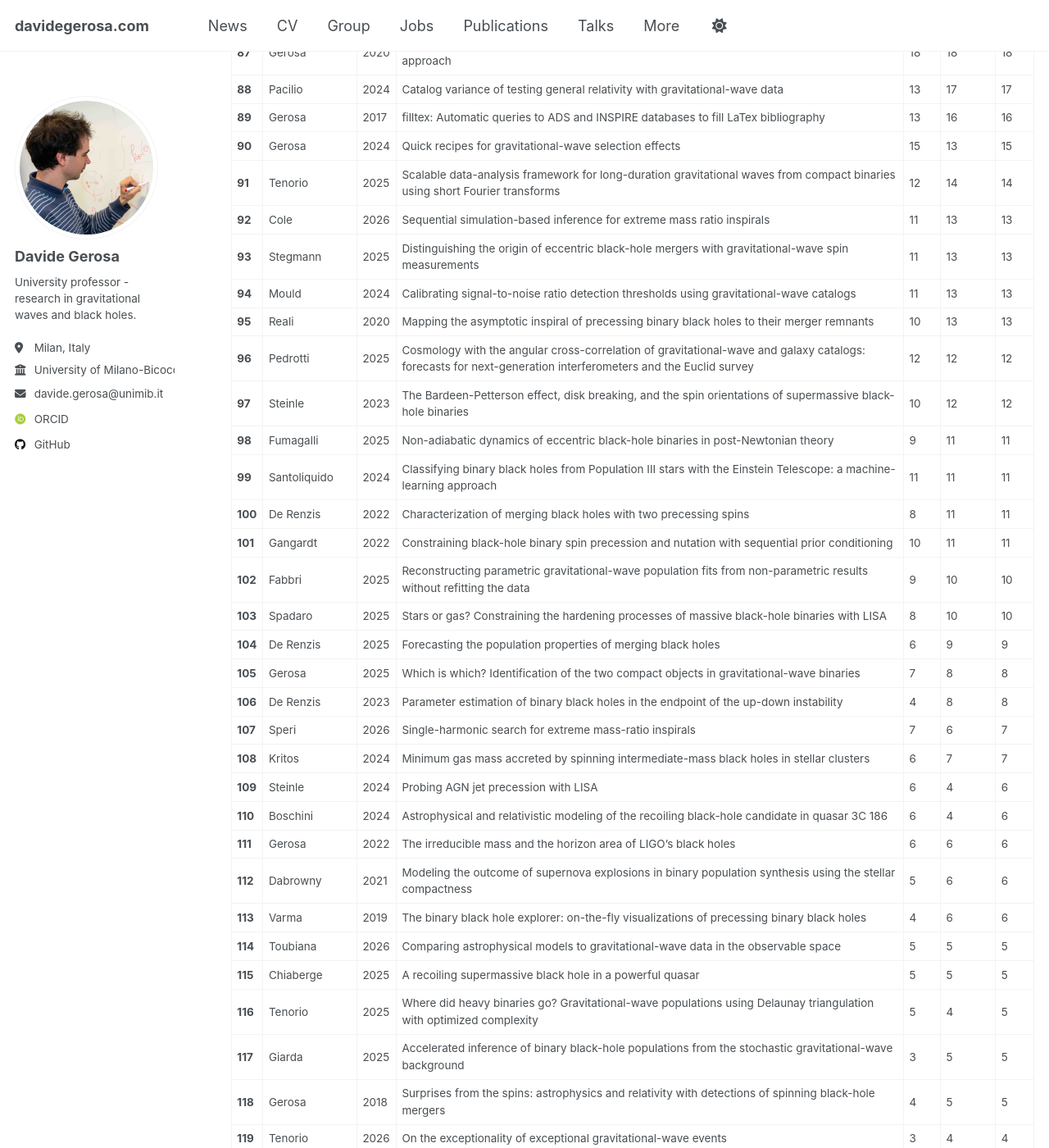
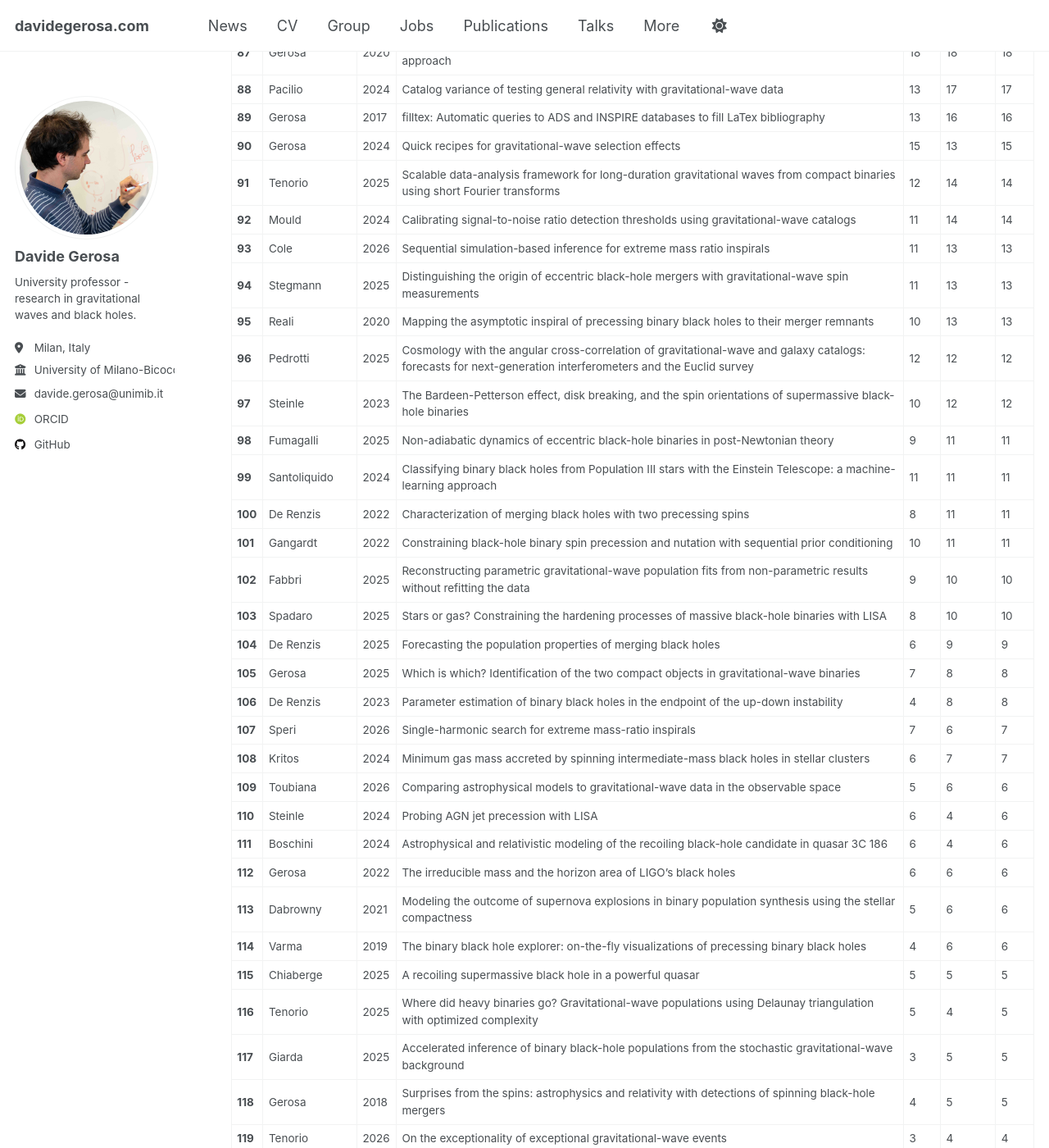
Before and after one commit to dgerosa/website, a Jekyll site: the page built from _pages/citations.md, in a window 1280 px wide and 1400 px high, scrolled down 3988 px. Shown: the whole window at 82% size. Built offline with Jekyll 4.4.1, drawn with Linux system fonts in a browser that asks for light colours; some web fonts are replaced; some of the changed text lies outside the part shown.

Commit message:
Website update from workflow

```diff
--- a/_pages/_citations.md
+++ b/_pages/_citations.md
@@ -100,9 +100,9 @@
 | **89** | Gerosa | 2017 | filltex: Automatic queries to ADS and INSPIRE databases to fill LaTex bibliography | 13 | 16 | 16 |
 | **90** | Gerosa | 2024 | Quick recipes for gravitational-wave selection effects | 15 | 13 | 15 |
 | **91** | Tenorio | 2025 | Scalable data-analysis framework for long-duration gravitational waves from compact binaries using short Fourier transforms | 12 | 14 | 14 |
-| **92** | Cole | 2026 | Sequential simulation-based inference for extreme mass ratio inspirals | 11 | 13 | 13 |
-| **93** | Stegmann | 2025 | Distinguishing the origin of eccentric black-hole mergers with gravitational-wave spin measurements | 11 | 13 | 13 |
-| **94** | Mould | 2024 | Calibrating signal-to-noise ratio detection thresholds using gravitational-wave catalogs | 11 | 13 | 13 |
+| **92** | Mould | 2024 | Calibrating signal-to-noise ratio detection thresholds using gravitational-wave catalogs | 11 | 14 | 14 |
+| **93** | Cole | 2026 | Sequential simulation-based inference for extreme mass ratio inspirals | 11 | 13 | 13 |
+| **94** | Stegmann | 2025 | Distinguishing the origin of eccentric black-hole mergers with gravitational-wave spin measurements | 11 | 13 | 13 |
 | **95** | Reali | 2020 | Mapping the asymptotic inspiral of precessing binary black holes to their merger remnants | 10 | 13 | 13 |
 | **96** | Pedrotti | 2025 | Cosmology with the angular cross-correlation of gravitational-wave and galaxy catalogs: forecasts for next-generation interferometers and the Euclid survey | 12 | 12 | 12 |
 | **97** | Steinle | 2023 | The Bardeen-Petterson effect, disk breaking, and the spin orientations of supermassive black-hole binaries | 10 | 12 | 12 |
@@ -117,22 +117,22 @@
 | **106** | De Renzis | 2023 | Parameter estimation of binary black holes in the endpoint of the up-down instability | 4 | 8 | 8 |
 | **107** | Speri | 2026 | Single-harmonic search for extreme mass-ratio inspirals | 7 | 6 | 7 |
 | **108** | Kritos | 2024 | Minimum gas mass accreted by spinning intermediate-mass black holes in stellar clusters | 6 | 7 | 7 |
-| **109** | Steinle | 2024 | Probing AGN jet precession with LISA | 6 | 4 | 6 |
-| **110** | Boschini | 2024 | Astrophysical and relativistic modeling of the recoiling black-hole candidate in quasar 3C 186 | 6 | 4 | 6 |
-| **111** | Gerosa | 2022 | The irreducible mass and the horizon area of LIGO's black holes | 6 | 6 | 6 |
-| **112** | Dabrowny | 2021 | Modeling the outcome of supernova explosions in binary population synthesis using the stellar compactness | 5 | 6 | 6 |
-| **113** | Varma | 2019 | The binary black hole explorer: on-the-fly visualizations of precessing binary black holes | 4 | 6 | 6 |
-| **114** | Toubiana | 2026 | Comparing astrophysical models to gravitational-wave data in the observable space | 5 | 5 | 5 |
+| **109** | Toubiana | 2026 | Comparing astrophysical models to gravitational-wave data in the observable space | 5 | 6 | 6 |
+| **110** | Steinle | 2024 | Probing AGN jet precession with LISA | 6 | 4 | 6 |
+| **111** | Boschini | 2024 | Astrophysical and relativistic modeling of the recoiling black-hole candidate in quasar 3C 186 | 6 | 4 | 6 |
+| **112** | Gerosa | 2022 | The irreducible mass and the horizon area of LIGO's black holes | 6 | 6 | 6 |
+| **113** | Dabrowny | 2021 | Modeling the outcome of supernova explosions in binary population synthesis using the stellar compactness | 5 | 6 | 6 |
+| **114** | Varma | 2019 | The binary black hole explorer: on-the-fly visualizations of precessing binary black holes | 4 | 6 | 6 |
 | **115** | Chiaberge | 2025 | A recoiling supermassive black hole in a powerful quasar | 5 | 5 | 5 |
 | **116** | Tenorio | 2025 | Where did heavy binaries go? Gravitational-wave populations using Delaunay triangulation with optimized complexity | 5 | 4 | 5 |
 | **117** | Giarda | 2025 | Accelerated inference of binary black-hole populations from the stochastic gravitational-wave background | 3 | 5 | 5 |
 | **118** | Gerosa | 2018 | Surprises from the spins: astrophysics and relativity with detections of spinning black-hole mergers | 4 | 5 | 5 |
 | **119** | Tenorio | 2026 | On the exceptionality of exceptional gravitational-wave events | 3 | 4 | 4 |
 | **120** | Spadaro | 2026 | Accurate and efficient simulation-based inference for massive black-hole binaries with LISA | 2 | 3 | 3 |
-| **121** | Boschini | 2025 | “LHS in LHS”: a new expansion strategy for Latin hypercube sampling in simulation design | 2 | 1 | 2 |
-| **122** | Gerosa | 2023 | QLUSTER: quick clusters of merging binary black holes | 2 | 0 | 2 |
-| **123** | Gerosa | 2018 | Reanalysis of LIGO black-hole coalescences with alternative prior assumptions | 2 | 2 | 2 |
-| **124** | Corelli | 2026 | Variance of gravitational-wave populations | 1 | 1 | 1 |
+| **121** | Corelli | 2026 | Variance of gravitational-wave populations | 1 | 2 | 2 |
+| **122** | Boschini | 2025 | “LHS in LHS”: a new expansion strategy for Latin hypercube sampling in simulation design | 2 | 1 | 2 |
+| **123** | Gerosa | 2023 | QLUSTER: quick clusters of merging binary black holes | 2 | 0 | 2 |
+| **124** | Gerosa | 2018 | Reanalysis of LIGO black-hole coalescences with alternative prior assumptions | 2 | 2 | 2 |
 | **125** | De Santi | 2026 | Inferring the population properties of galactic binaries from LISA's stochastic foreground | 1 | 1 | 1 |
 | **126** | Borhanian | 2026 | Impact of facility timing and coordination for next-generation gravitational-wave detectors | 0 | 1 | 1 |
 | **127** | Anselmo | 2025 | Black-hole ringdown with templates capturing spin precession: a criticalre-analysis of GW190521 | 1 | 1 | 1 |
```
Also changed, not shown: other parts of _pages/_citations.md (+11 -11 lines), _pages/_group.md (+1 -1 lines), _pages/_publications.md (+1 -1 lines), _pages/_talks.md (+1 -1 lines).
